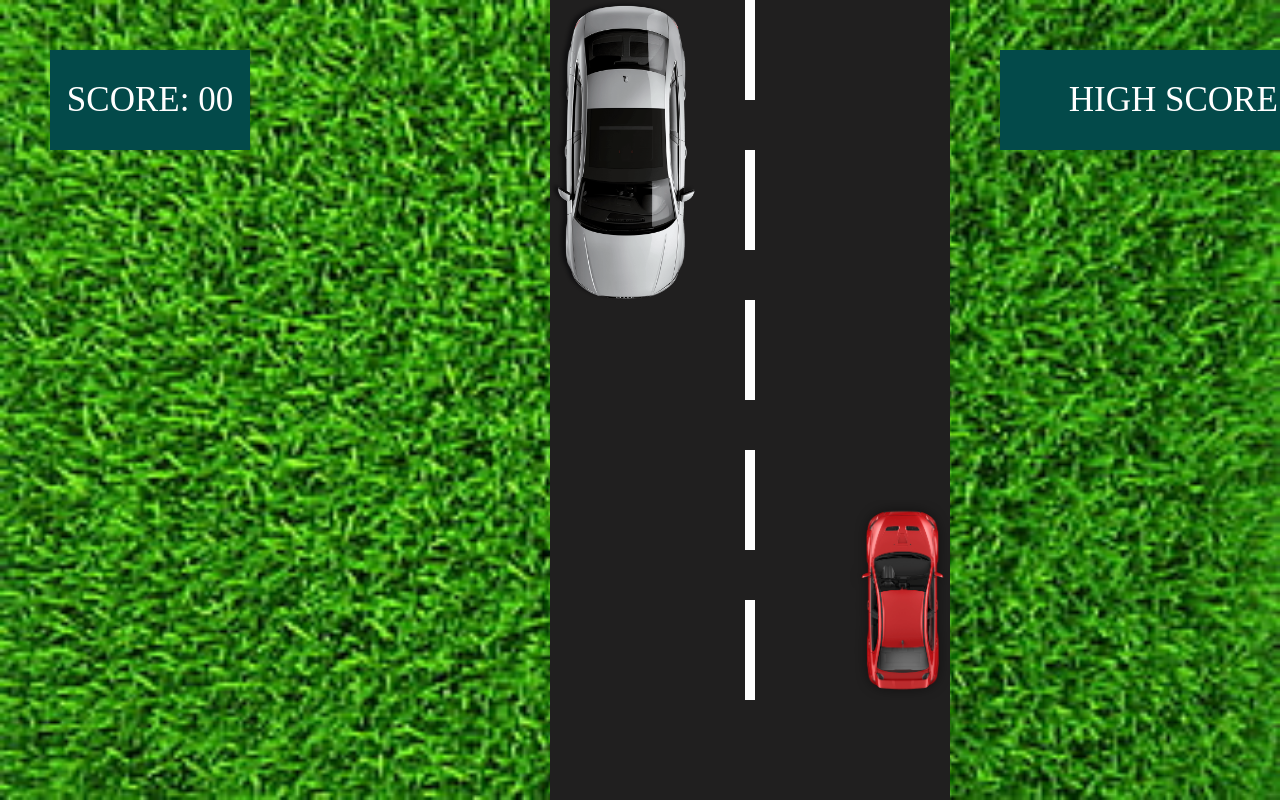
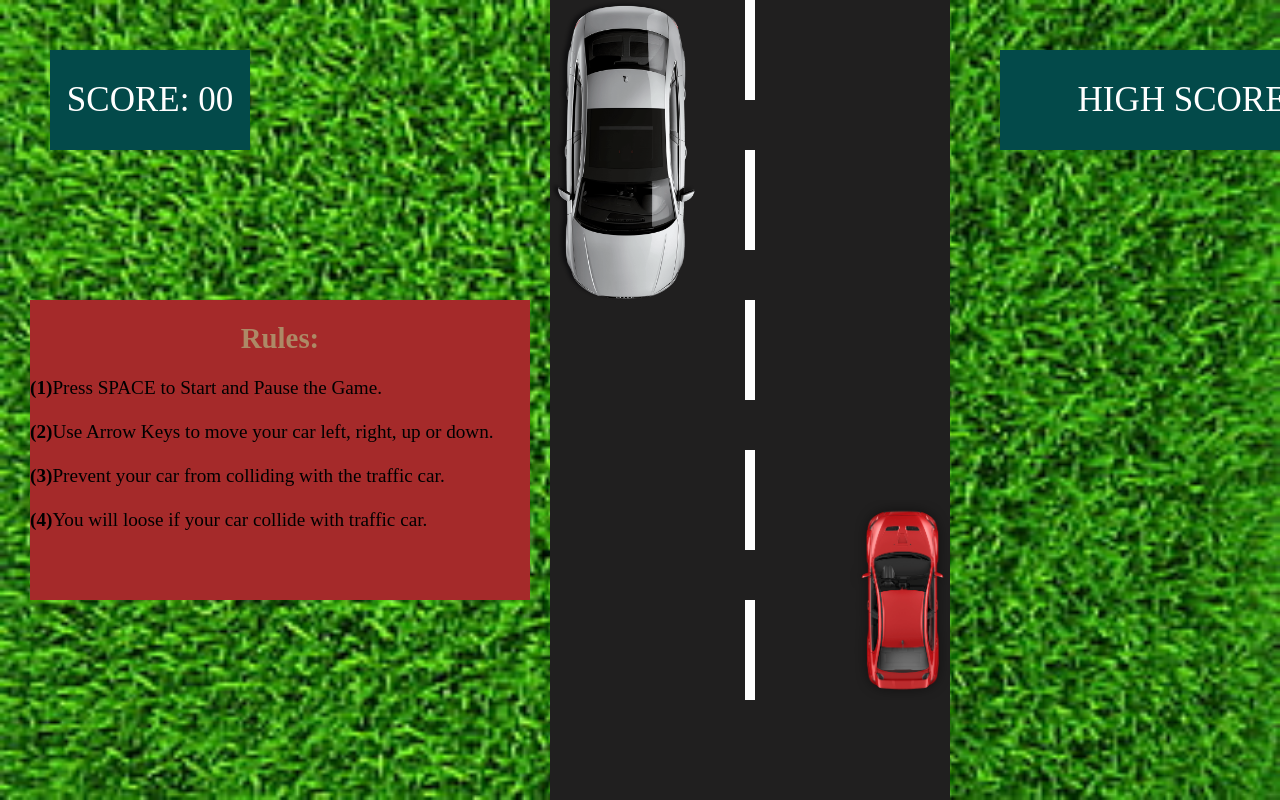
Before and after one commit to CSI-Trainee-2023/game_pranjal, a plain HTML site: page index.html in a window 1280 px wide. Shown: the top 800 px of the page. Drawn offline with Linux system fonts and the light colour scheme.

Commit message:
Added Rules section

```diff
--- a/gamelogic.js
+++ b/gamelogic.js
@@ -14,7 +14,8 @@ let topmargin=car.offsetTop;
 let trafficmgn=traffic.offsetTop;
 let scoreCtr=0;
 let sts=0;
-let highCtr=0;
+let highCtr=localStorage.getItem("high score") || 0;
+high.innerHTML="HIGH SCORE: "+highCtr;
 
 //event listeners
 document.addEventListener("keydown", start);
@@ -80,6 +81,7 @@ function movetraffic()
     {
         highCtr=scoreCtr;
         high.innerHTML="HIGH SCORE: "+highCtr;
+        localStorage.setItem("high score",highCtr);
     }
 }
 
--- a/index.html
+++ b/index.html
@@ -13,6 +13,13 @@
     <body>
         <div id="score">
             <span>SCORE: 00</span>
+        </div>
+        <div id="rule"><br>
+            <h2 style="text-align: center;color: rgb(173, 137, 102);">Rules:</h2><br>
+            <p><b>(1)</b>Press SPACE to Start and Pause the Game.</p><br>
+            <p><b>(2)</b>Use Arrow Keys to move your car left, right, up or down.</p><br>
+            <p><b>(3)</b>Prevent your car from colliding with the traffic car.</p><br>
+            <p><b>(4)</b>You will loose if your car collide with traffic car.</p>
         </div>
         <div id="high">
             <span>HIGH SCORE: 00</span>
--- a/style.css
+++ b/style.css
@@ -29,6 +29,16 @@ body{
     margin-top: 50px;
     margin-left: 50px;
     position: absolute;
+}
+#rule{
+    background-color: brown;
+    height: 300px;
+    width: 500px;
+    position: absolute;
+    margin-top: 300px;
+    margin-left: 30px;
+    text-align: justify;
+    font-size: larger;
 }
 #high{
     background-color: rgb(3, 74, 74);
```
